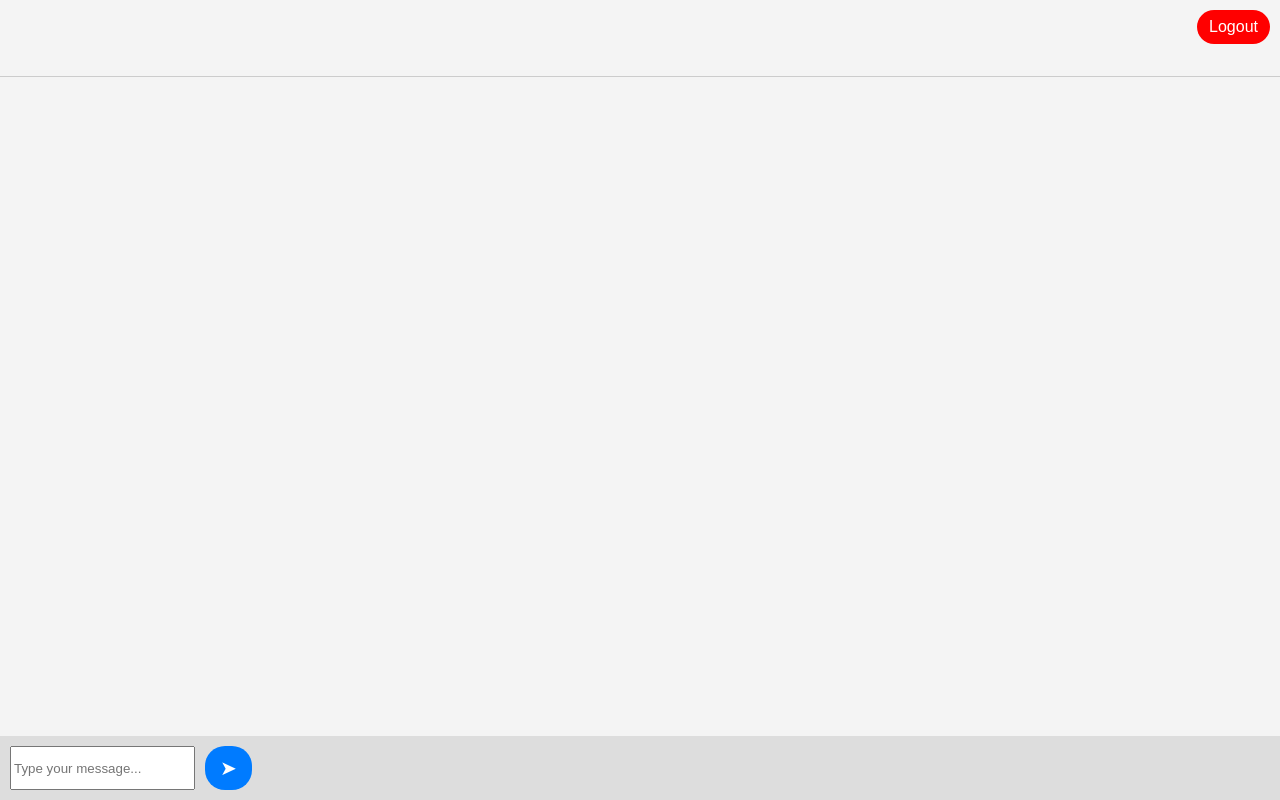
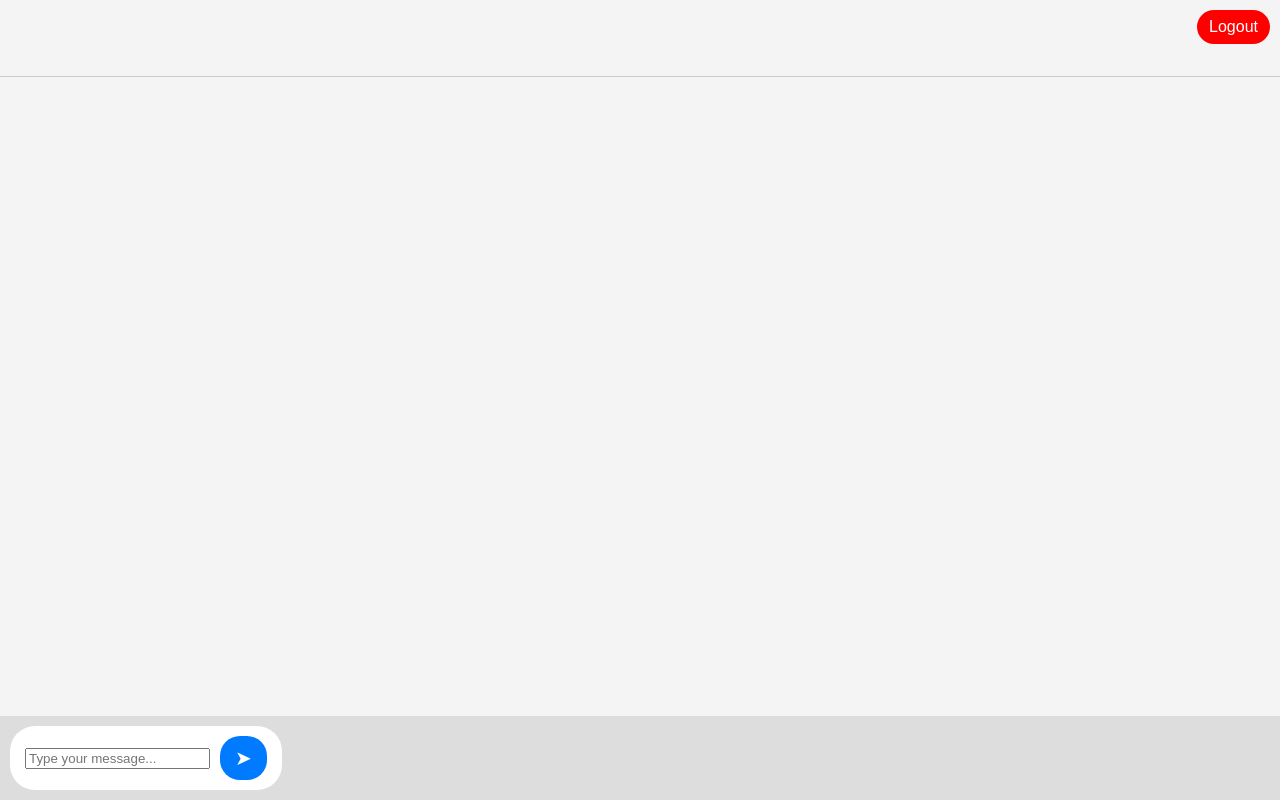
Before and after one commit to mclassmate9/chatapp, a website: page public/chat.html in a window 1280 px wide. Drawn offline with nearby package versions, Linux system fonts and the light colour scheme; no server answers.

Commit message:
Update chat.html

```diff
--- a/public/chat.html
+++ b/public/chat.html
@@ -101,7 +101,15 @@
       z-index: 1;
     }
 
-    input[type="text"] {
+    .input-wrapper {
+       display: flex;
+       align-items: center;
+       background: #fff;
+       border-radius: 25px;
+       padding: 10px 15px;
+  }
+
+    #input[type="text"] {
       flex-grow: 1;
       padding: 12px;
       font-size: 16px;
@@ -153,10 +161,13 @@
     <ul id="messages"></ul>
 
     <form id="form">
+      <div class="input-wrapper">
       <input id="input" autocomplete="off" placeholder="Type your message..." />
       <button id="sendBtn" aria-label="send message">&#10148</button>
+
+     </div>
     </form>
-  </div>
+
 
   <script src="/socket.io/socket.io.js"></script>
   <script>
```
